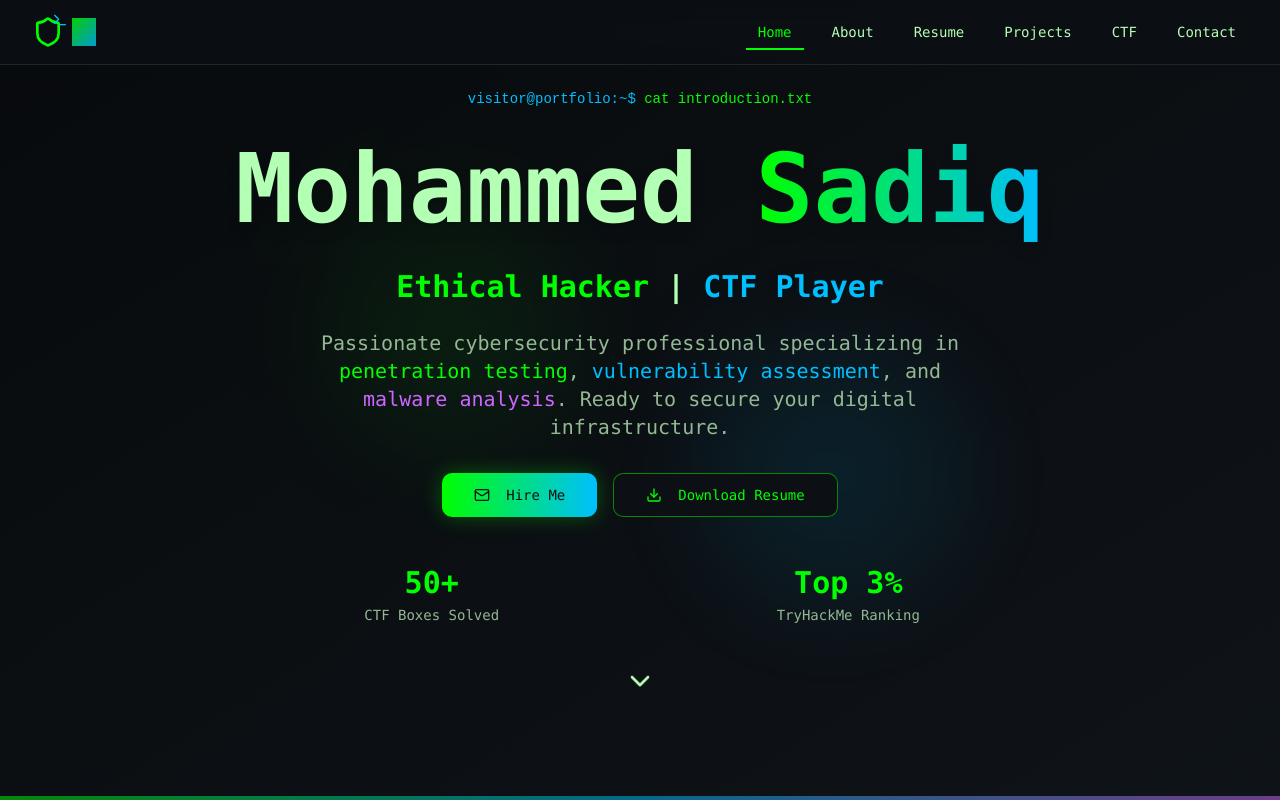
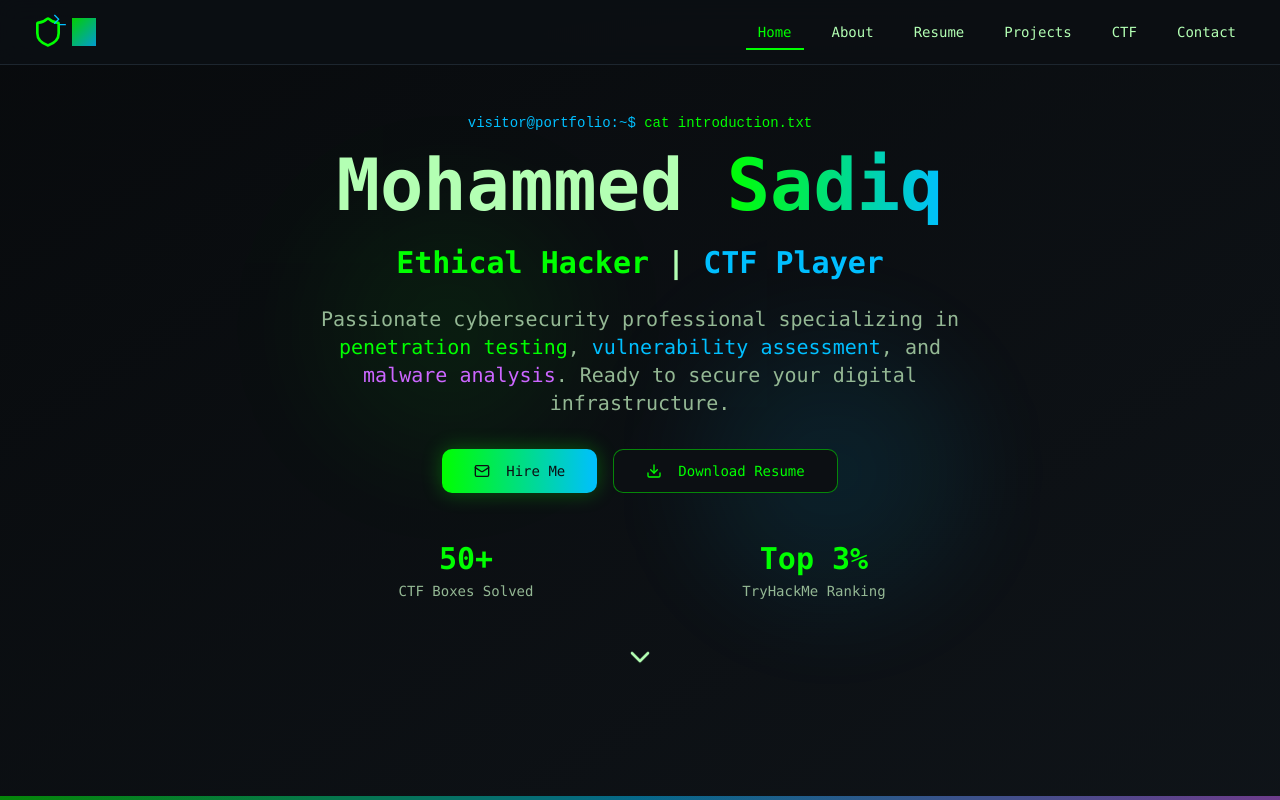
Before and after one commit to Sadiq788/cyber-sadiq-bytes, a React (Vite) app: page / in a window 1280 px wide. Shown: the top 800 px of the page. Built offline with nearby package versions, Linux system fonts and the light colour scheme.

Commit message:
Reverted to commit 8bec4fc12ecf8683b24b699f58ab107fb7be3127

```diff
--- a/src/components/Hero.tsx
+++ b/src/components/Hero.tsx
@@ -29,10 +29,10 @@ const Hero = () => {
       <div className="relative z-10 text-center max-w-4xl mx-auto px-4 sm:px-6 lg:px-8">
         {/* Terminal Prompt Effect */}
         <motion.div
-          initial={{ opacity: 0, y: 20 }}
-          animate={{ opacity: 1, y: 0 }}
+          initial={{ opacity: 0 }}
+          animate={{ opacity: 1 }}
           transition={{ delay: 0.5 }}
-          className="terminal-text text-sm mb-8"
+          className="terminal-text text-sm mb-4"
         >
           <span className="text-cyber-blue">visitor@portfolio:~$</span> cat introduction.txt
         </motion.div>
@@ -42,10 +42,10 @@ const Hero = () => {
           initial={{ opacity: 0, y: 20 }}
           animate={{ opacity: 1, y: 0 }}
           transition={{ delay: 0.8 }}
-          className="text-5xl sm:text-6xl lg:text-8xl font-bold mb-8 leading-tight"
+          className="text-4xl sm:text-6xl lg:text-7xl font-bold mb-6"
         >
-          <span className="text-foreground drop-shadow-lg">Mohammed</span>{' '}
-          <span className="text-cyber bg-gradient-to-r from-cyber-green to-cyber-blue bg-clip-text text-transparent drop-shadow-lg">
+          <span className="text-foreground">Mohammed</span>{' '}
+          <span className="text-cyber bg-gradient-to-r from-cyber-green to-cyber-blue bg-clip-text text-transparent">
             Sadiq
           </span>
         </motion.h1>
```
